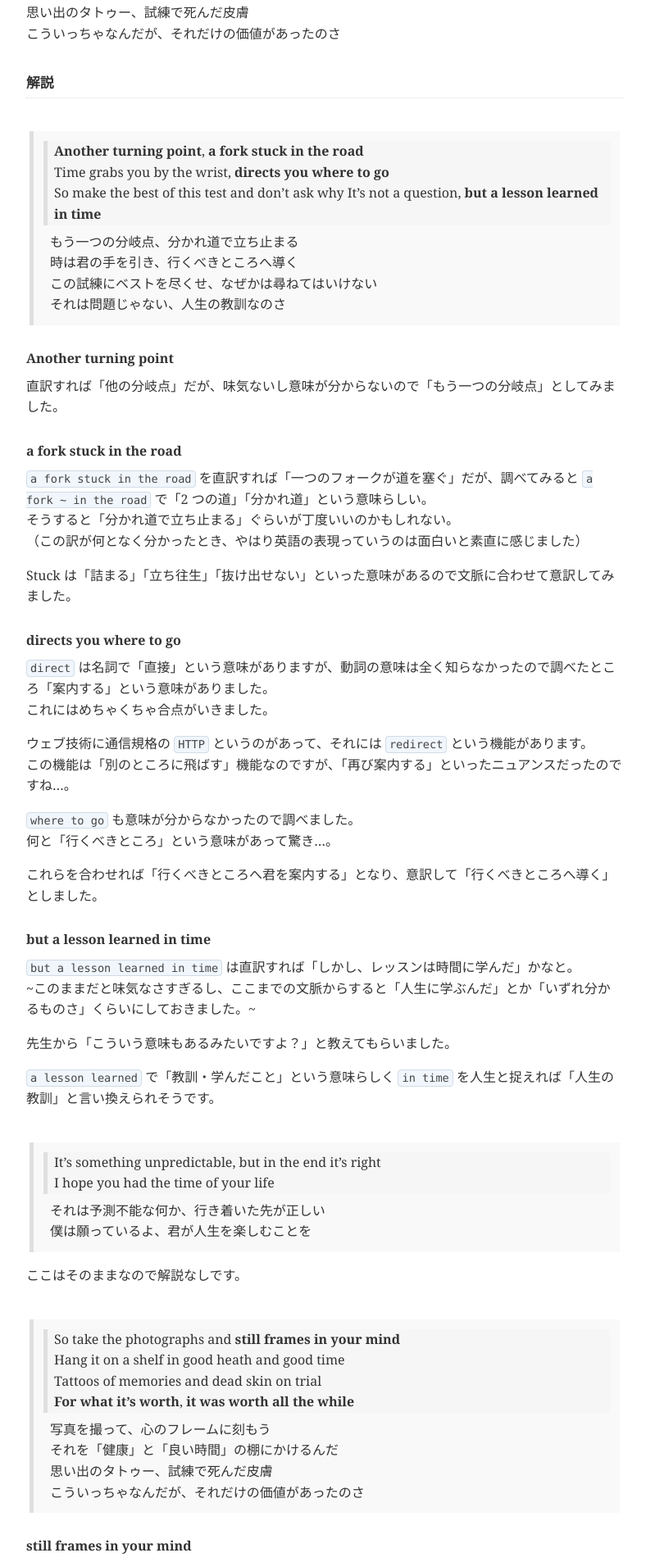
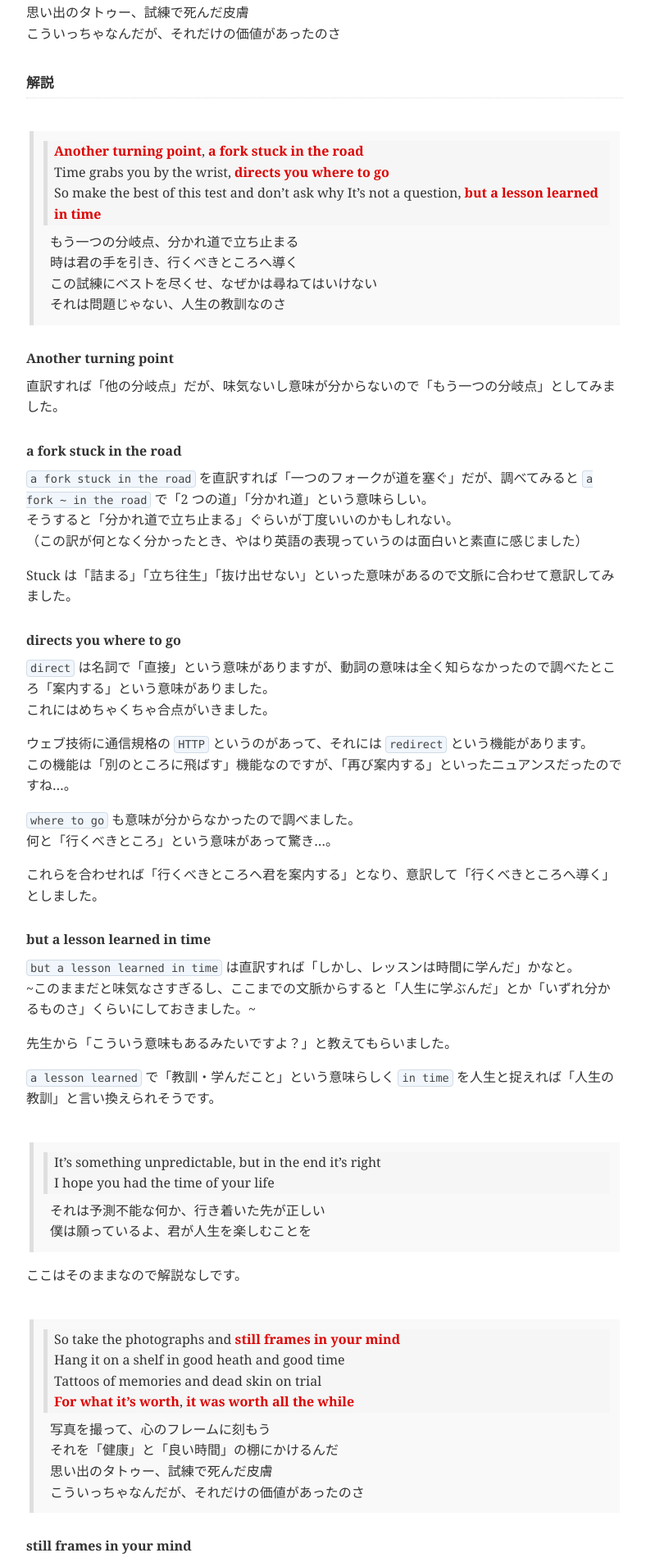
Before and after one commit to tetsuwo/en-study, a Jekyll site: the page built from _posts/2023-01-04-good-riddance-time-of-your-life-green-day.md, in a window 1280 px wide. Shown: the part 3654-5560 px from the top of the page at 82% size, without its empty margins (118-906 px from the left). Built offline with Jekyll 4.4.1, drawn with Linux system fonts in a browser that asks for light colours.

Commit message:
change: 引用内の強調表現のスタイルを調整

```diff
--- a/assets/css/style.css
+++ b/assets/css/style.css
@@ -338,6 +338,10 @@ blockquote:before, blockquote:after {
     /*content: '';*/
     content: none !important;
 }
+    blockquote strong {
+        color: #d00;
+        font-weight: normal;
+    }
     blockquote p {
         padding: 0 !important;
         margin: .5em !important;
```
